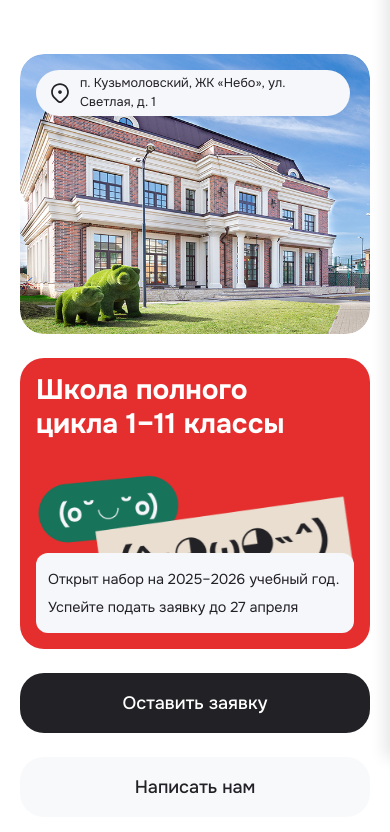
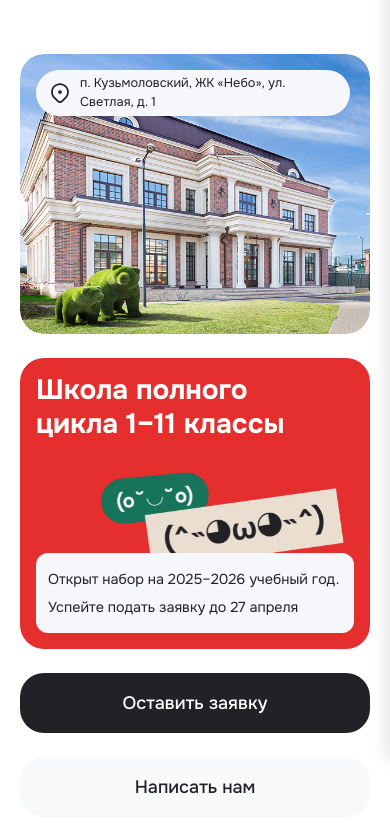
Before and after one commit to shmelevmattew/1-11School, a plain HTML site: page index.html in a window 390 px wide. Shown: the part 86-918 px from the top of the page. Drawn offline with Linux system fonts and the light colour scheme.

Commit message:
фикс

```diff
--- a/src/styles/main.css
+++ b/src/styles/main.css
@@ -331,7 +331,24 @@ ul, ol {
   flex-direction: column;
   justify-content: space-between;
 }
-
+.hero__emoji-img{
+  position: absolute;
+  right: 10%;
+  top: 16px;
+  animation: floatUp 3s ease-in-out infinite;
+}
+@media (max-width: 1024px) {
+  .hero__emoji-img{
+    right: 10px;
+    top: 0;
+  }
+}
+@media (max-width: 425px) {
+  .hero__emoji-img{
+    width: 245px;
+    right: 10px;
+  }
+}
 .hero__image-container {
   flex: 0 0 calc(50% - 12px);
   width: calc(50% - 12px);
@@ -407,10 +424,6 @@ ul, ol {
   color: #333;
 }
 
-@keyframes floatTop {
-  0%, 100% { transform: translateX(-50%) rotate(-3deg) translateY(0); }
-  50% { transform: translateX(-50%) rotate(-4deg) translateY(-5px); }
-}
 
 @keyframes floatBottom {
   0%, 100% { transform: translateX(-50%) rotate(-8deg) translateY(0); }
@@ -3095,7 +3108,7 @@ ul, ol {
 /* Анимации для эмодзи */
 @keyframes floatUp {
   0%, 100% { transform: translateY(0); }
-  50% { transform: translateY(-10px); }
+  50% { transform: translateY(-5px); }
 }
 
 @keyframes pulse {
```
